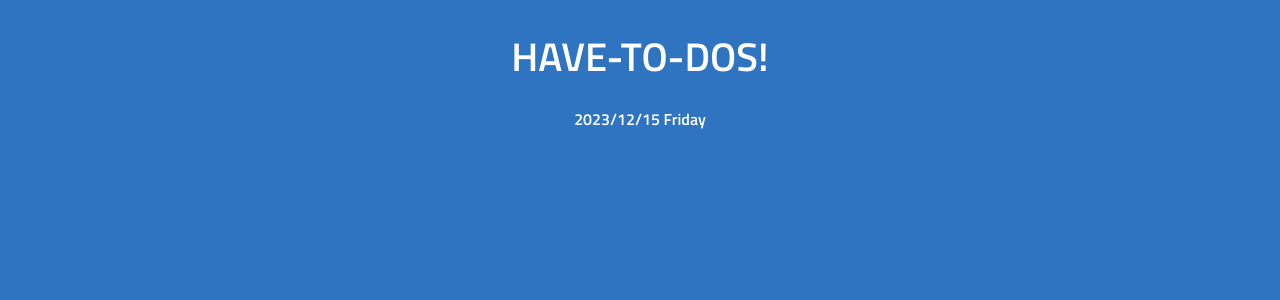
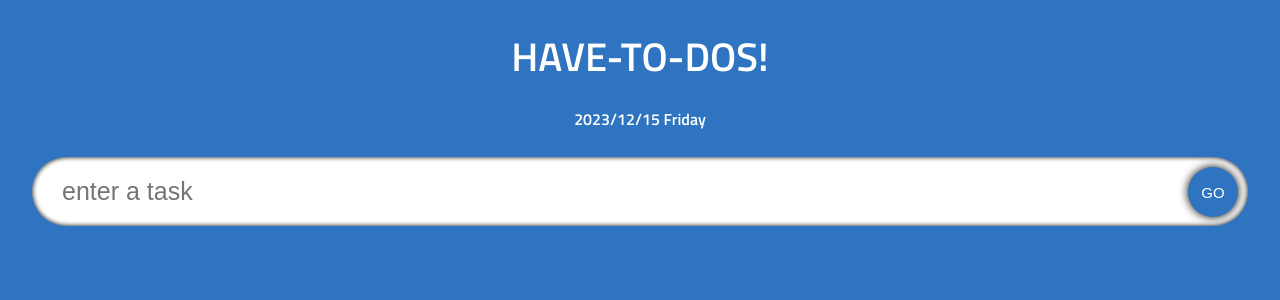
Before and after one commit to Daisy-Wang-Dev/todos, a React (Create React App) app: page / in a window 1280 px wide. Shown: the top 300 px of the page. Built offline with nearby package versions, Linux system fonts and the light colour scheme.

Commit message:
Add input field component and css

```diff
--- a/src/App.tsx
+++ b/src/App.tsx
@@ -2,11 +2,13 @@ import React from "react";
 import "./App.scss";
 import "./components/Header/Header";
 import Header from "./components/Header/Header";
+import InputField from "./components/InputField/InputField";
 
 const App = () => {
   return (
     <>
       <Header />
+      <InputField />
     </>
   );
 };
--- /dev/null
+++ b/src/components/InputField/InputField.scss
@@ -0,0 +1,42 @@
+.input {
+  display: flex;
+  width: 95%;
+  justify-content: center;
+  position: relative;
+  margin: auto;
+
+  &__box {
+    width: 100%;
+    border-radius: 50px;
+    padding: 2rem 3rem;
+    font-size: 2.5rem;
+    border: none;
+    transition: 0.2s;
+    box-shadow: inset 0 0 5px black;
+    &:focus {
+      outline: 3px solid rgba(6, 56, 118, 0.5);
+    }
+  }
+
+  &__submit {
+    position: absolute;
+    right: 1rem;
+    top: 1rem;
+    border-radius: 50%;
+    width: 5rem;
+    height: 5rem;
+    border: none;
+    background-color: #2f74c0;
+    color: #ffffff;
+    font-size: 1.5rem;
+    box-shadow: 0 0 10px black;
+    transition: 0.2s all;
+    &:hover {
+      background-color: #388ae2;
+    }
+    &:active{
+        transform: scale(0.8);
+        box-shadow: 0 0 5px black;
+    }
+  }
+}
--- /dev/null
+++ b/src/components/InputField/InputField.tsx
@@ -0,0 +1,19 @@
+import "./InputField.scss";
+
+const InputField = () => {
+  return (
+    <form className="input">
+      <input
+        type="text"
+        className="input__box"
+        name="task"
+        placeholder="enter a task"
+      />
+      <button type="submit" className="input__submit">
+        GO
+      </button>
+    </form>
+  );
+};
+
+export default InputField;
```
